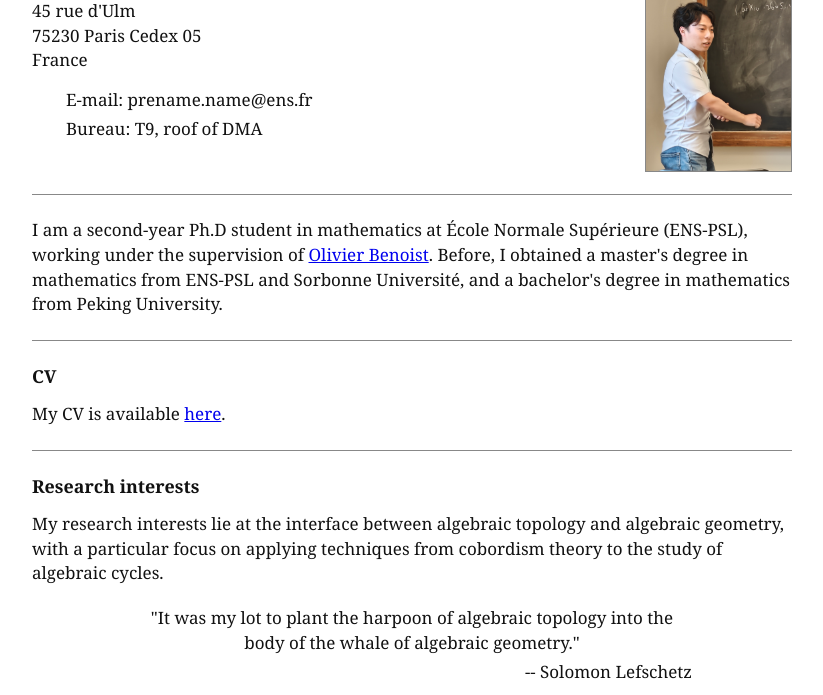
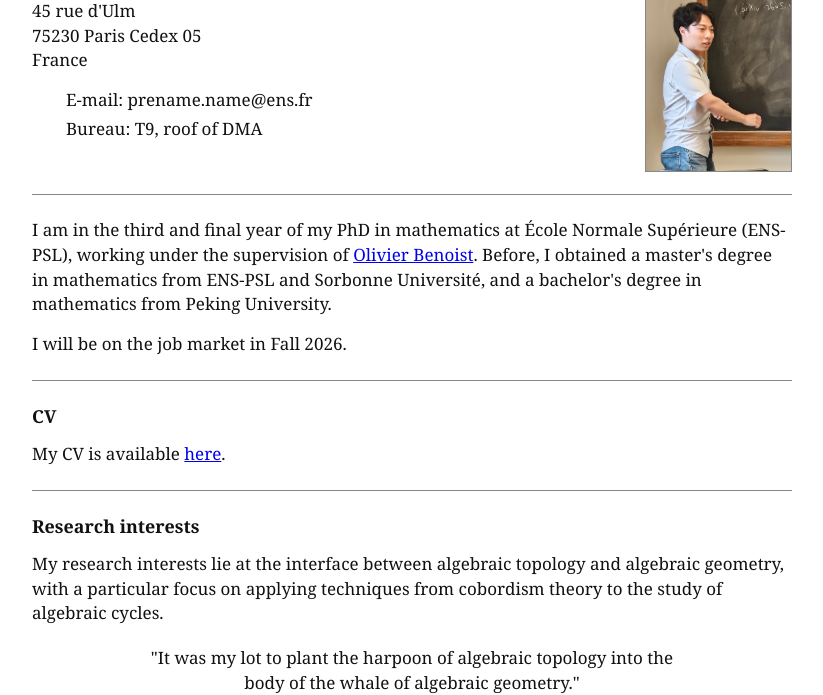
Before and after one commit to chuhao-huang/chuhao-huang.github.io, a plain HTML site: page index.html in a window 1280 px wide. Shown: the part 122-817 px from the top of the page, without its empty margins (228-1051 px from the left). Drawn offline with Linux system fonts and the light colour scheme.

Commit message:
Update PhD status and Fall 2026 job market announcement

```diff
--- a/index.html
+++ b/index.html
@@ -43,12 +43,13 @@
 
       <section>
         <p>
-          I am a second-year Ph.D student in mathematics at École Normale Supérieure (ENS-PSL),
+          I am in the third and final year of my PhD in mathematics at École Normale Supérieure (ENS-PSL),
           working under the supervision of
           <a href="https://www.math.ens.psl.eu/~benoist/" target="_blank" rel="noreferrer">Olivier Benoist</a>.
           Before, I obtained a master's degree in mathematics from ENS-PSL and Sorbonne Université,
           and a bachelor's degree in mathematics from Peking University.
         </p>
+        <p>I will be on the job market in Fall 2026.</p>
       </section>
 
       <hr>
```
